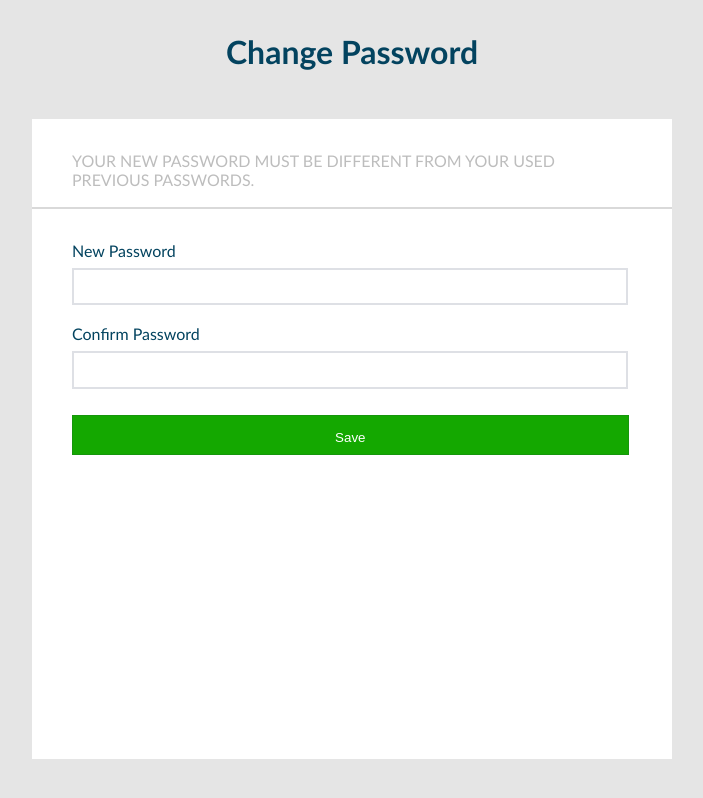
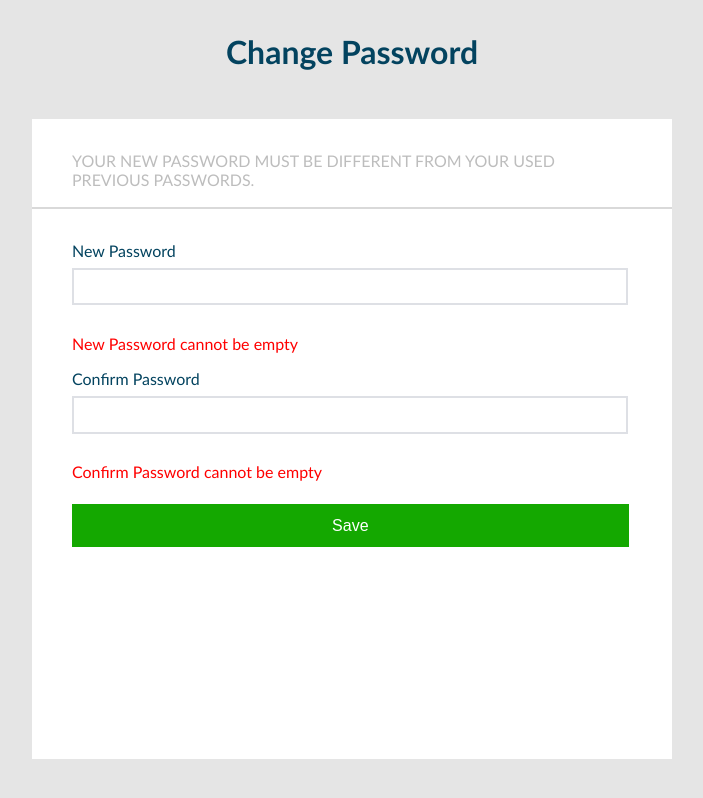
Before and after one commit to Amaechi747/Scorecard-Frontend, a React (Create React App) app: page /change-password in a window 1280 px wide. Shown: the whole page, without its empty margins (288-991 px from the left). Built offline with nearby package versions, Linux system fonts and the light colour scheme.

Commit message:
Commit by leslie, happy to collaborate

```diff
--- a/src/component/Form.tsx
+++ b/src/component/Form.tsx
@@ -1,8 +1,9 @@
-import React from 'react'
+import React, { FormEvent } from 'react'
 import styled from "styled-components"
 
 type FormProps = {
- children: any
+  children: any
+  onSubmit: (e: FormEvent<HTMLFormElement>) => void
 }
 
 // const Form = styled.form`
@@ -10,9 +11,10 @@ type FormProps = {
 // `
 
 const Form = (props: FormProps) => {
+  const { onSubmit } = props
   return (
-    <form>
-     {props.children}
+    <form onSubmit={onSubmit}>
+      {props.children}
     </form>
   )
 }
--- a/src/component/FormButton.tsx
+++ b/src/component/FormButton.tsx
@@ -6,22 +6,34 @@ type ButtonProps = {
 }
 
 const ButtonBody = styled.button`
+
+&:hover{
+background: #249800;
+}
 width: calc(100% - 0.21rem);
-height: 2.5rem;
-border: 1px solid rgba(33, 51, 79, 0.15);
+font-weight: 500;
+font-size: 1rem;
+line-heigth: 1.5rem;
+border: unset;
+padding: 0.8rem;
+text-align: center;
+color: #fff;
 margin: 0.4rem 0;
 background: #14A800;
+cursor: pointer
 `
 
-const ButtonText = styled.p`
-color: #FFFFFF;
-`
+// const ButtonText = styled.p`
+// color: #FFFFFF;
+// `
 
 const FormButton = (props: ButtonProps) => {
   const { text } = props
   return (
     <ButtonBody>
-      <ButtonText>{text}</ButtonText>
+      {/* <ButtonText> */}
+        {text}
+        {/* </ButtonText> */}
     </ButtonBody>
   )
 }
--- a/src/component/FormInput.tsx
+++ b/src/component/FormInput.tsx
@@ -1,5 +1,6 @@
 import React, { useState, ChangeEvent } from 'react'
 import styled from "styled-components"
+import { Label, Input } from "../styling/css"
 
 type FormInputProps = {
  label: string
@@ -7,29 +8,13 @@ type FormInputProps = {
  value: string
  name: string
  onChange: (e: ChangeEvent<HTMLInputElement>) => void
+ onBlur: (e: ChangeEvent<HTMLInputElement>) => void
 }
-const Label = styled.label`
- margin-bottom: 0.5rem;
- color: #03435F;
- display: block;
-`
-const Input = styled.input`
- border: 0.15rem solid rgba(33, 51, 79, 0.15);
- color: #21334F;
- width: calc(100% - 1.5rem);
- padding: 0.4rem 0.5rem;
- display: inline-block;
- margin-bottom: 0.8rem;
- font-size: 0.9rem;
- line-height: 1.5rem;
- height: 1.3rem;
-`
+
 
 const FormInput: (props: FormInputProps) => JSX.Element = (props: FormInputProps) => {
- const { label, type, value, name, onChange } = props
+ const { label, type, value, name, onChange, onBlur } = props
 
-
- // const [value, setValue] = useState<string>('')
  return (
   <div style={{ marginBottom: '0.4rem', width: '100%' }}>
    <Label>{label}</Label>
@@ -37,7 +22,9 @@ const FormInput: (props: FormInputProps) => JSX.Element = (props: FormInputProps
     type={type}
     value={value}
     onChange={onChange}
+    onBlur={onBlur}
     name={name}
+    required
    />
   </div>
  )
--- a/src/index.css
+++ b/src/index.css
@@ -1,8 +1,24 @@
-
-
 body {
   margin: 0;
   background-color: #E5E5E5;
   font-family: 'Calibri', 'Helvetica Neue', Helvetica, A;
   font-style: normal;
 }
+
+.swal-button:not([disabled]):hover {
+  background: #249800
+}
+
+.swal-button {
+  padding: 7px 19px;
+  font-size: 12px;
+  text-shadow: 0px -1px 0px rgba(0, 0, 0, 0.3);
+  height: 2.5rem;
+  margin: 0.4rem 0;
+  background: #14A800;
+}
+
+.swal-button--confirm {
+  border-radius: unset;
+  outline: unset;
+}
--- a/src/index.tsx
+++ b/src/index.tsx
@@ -3,7 +3,7 @@ import ReactDOM from 'react-dom/client';
 import "./index.css";
 import App from './App';
 import reportWebVitals from './reportWebVitals';
-import {BrowserRouter} from "react-router-dom"
+import { BrowserRouter } from "react-router-dom"
 
 const root = ReactDOM.createRoot(
   document.getElementById('root') as HTMLElement
@@ -11,7 +11,7 @@ const root = ReactDOM.createRoot(
 root.render(
   <React.StrictMode>
     <BrowserRouter>
-     <App />
+      <App />
     </BrowserRouter>
   </React.StrictMode>
 );
--- a/src/pages/ChangePassword.tsx
+++ b/src/pages/ChangePassword.tsx
@@ -1,7 +1,8 @@
-import { FC, useState, ChangeEvent } from "react";
+import { FC, useState, ChangeEvent, FormEvent } from "react";
 import { FormInput, Card, FormButton, Form } from "../component";
 import { Heading, Paragraph, HorizontalLine } from "../styling/css";
 import axios from "axios";
+import swal from "sweetalert"
 
 type ChangePasswordProps = {};
 
@@ -13,12 +14,34 @@ const ChangePassword: (props: ChangePasswordProps) => JSX.Element = (
     confirmPassword: "",
   });
 
+
   const handleChange = (e: ChangeEvent<HTMLInputElement>) => {
     setFormData({
       ...formData,
-      [e.target.name]: e.target.value,
-    });
-  };
+      [e.target.name]: e.target.value
+    })
+
+  }
+  const handleBlur = (e: ChangeEvent<HTMLInputElement>) => {
+    setFormData({
+      ...formData,
+      [e.target.name]: e.target.value
+    })
+
+  }
+
+  const handleSubmit = async (e: FormEvent<HTMLFormElement>) => {
+    try {
+      e.preventDefault();
+
+      await axios.post('/api/change-password', formData)
+      swal("Success", "You have successfully signed in", "success")
+
+    } catch {
+      swal("Error", "Something went wrong", "error")
+    }
+  }
+
 
   return (
     <>
@@ -33,22 +56,38 @@ const ChangePassword: (props: ChangePasswordProps) => JSX.Element = (
         </div>
 
         <div style={{ padding: "2rem 2.5rem" }}>
-          <Form>
+          <Form
+            onSubmit={(e) => handleSubmit(e)}
+          >
             <FormInput
               label="New Password"
               type="password"
               value={formData.newPassword}
               onChange={(e) => handleChange(e)}
+              onBlur={(e) => handleBlur(e)}
               name="newPassword"
             />
+            {
+              formData.newPassword.length > 8 ?
+                <p style={{ color: 'green' }}>Password is ok</p> :
+                formData.newPassword.length === 0 ? <p style={{ color: 'red' }}>New Password cannot be empty</p> :
+                  <p style={{ color: 'orange' }}>Must be at least 8 characters</p>
+            }
 
             <FormInput
               label="Confirm Password"
               type="password"
               value={formData.confirmPassword}
               onChange={(e) => handleChange(e)}
+              onBlur={(e) => handleBlur(e)}
               name="confirmPassword"
             />
+            {
+              formData.newPassword !== formData.confirmPassword ?
+                <p style={{ color: 'red' }}>Confirm Password and Password must match</p> :
+                formData.confirmPassword.length === 0 ? <p style={{ color: 'red' }}>Confirm Password cannot be empty</p> :
+                  <p style={{ color: 'green' }}>Match</p>
+            }
             <FormButton text="Save" />
           </Form>
         </div>
--- a/src/pages/SuperAdminSignUp.tsx
+++ b/src/pages/SuperAdminSignUp.tsx
@@ -1,6 +1,8 @@
-import React, { FC, useState, ChangeEvent } from "react";
+import React, { FC, useState, ChangeEvent, FormEvent } from "react";
 import { FormInput, Card, FormButton, Form } from "../component";
 import { Heading, Paragraph, HorizontalLine } from "../styling/css";
+import axios from "axios"
+import swal from "sweetalert"
 
 type SuperAdminSignUpProps = {};
 
@@ -19,6 +21,27 @@ const SuperAdminSignUp: FC = (props: SuperAdminSignUpProps) => {
     });
   };
 
+  const handleBlur = (e: ChangeEvent<HTMLInputElement>) => {
+    setFormData({
+      ...formData,
+      [e.target.name]: e.target.value
+    })
+
+  }
+
+  const handleSubmit = (e: FormEvent<HTMLFormElement>) => {
+    try {
+      e.preventDefault();
+
+      axios.post('/api/super-admin-signup', formData)
+      swal("Success", "You have successfully signed in", "success")
+
+    } catch {
+      swal("Error", "Something went wrong", "error")
+    }
+  }
+
+
   return (
     <>
       <Heading>SuperAdmin Signup</Heading>
@@ -29,13 +52,14 @@ const SuperAdminSignUp: FC = (props: SuperAdminSignUpProps) => {
         </div>
 
         <div style={{ padding: "2rem 2.5rem" }}>
-          <Form>
+          <Form onSubmit={handleSubmit}>
             <FormInput
               label="First Name"
               type="text"
               value={formData.firstName}
               name="firstName"
               onChange={(e) => handleChange(e)}
+              onBlur={(e) => handleBlur(e)}
             />
 
             <FormInput
@@ -44,6 +68,7 @@ const SuperAdminSignUp: FC = (props: SuperAdminSignUpProps) => {
               value={formData.lastName}
               name="lastName"
               onChange={(e) => handleChange(e)}
+              onBlur={(e) => handleBlur(e)}
             />
 
             <FormInput
@@ -52,6 +77,7 @@ const SuperAdminSignUp: FC = (props: SuperAdminSignUpProps) => {
               value={formData.email}
               name="email"
               onChange={(e) => handleChange(e)}
+              onBlur={(e) => handleBlur(e)}
             />
 
             <FormInput
@@ -60,6 +86,7 @@ const SuperAdminSignUp: FC = (props: SuperAdminSignUpProps) => {
               value={formData.password}
               name="password"
               onChange={(e) => handleChange(e)}
+              onBlur={(e) => handleBlur(e)}
             />
 
             <FormButton text="Create Super Admin" />
--- a/src/styling/css.ts
+++ b/src/styling/css.ts
@@ -19,3 +19,20 @@ padding: 2rem 2.5rem 0.1rem 2.5rem;
 export const HorizontalLine = styled.div`
 border: 1px solid #D9D9D9
 `
+
+export const Label = styled.label`
+ margin-bottom: 0.5rem;
+ color: #03435F;
+ display: block;
+`
+export const Input = styled.input`
+ border: 0.15rem solid rgba(33, 51, 79, 0.15);
+ color: #21334F;
+ width: calc(100% - 1.5rem);
+ padding: 0.4rem 0.5rem;
+ display: inline-block;
+ margin-bottom: 0.8rem;
+ font-size: 0.9rem;
+ line-height: 1.5rem;
+ height: 1.3rem;
+`
```
